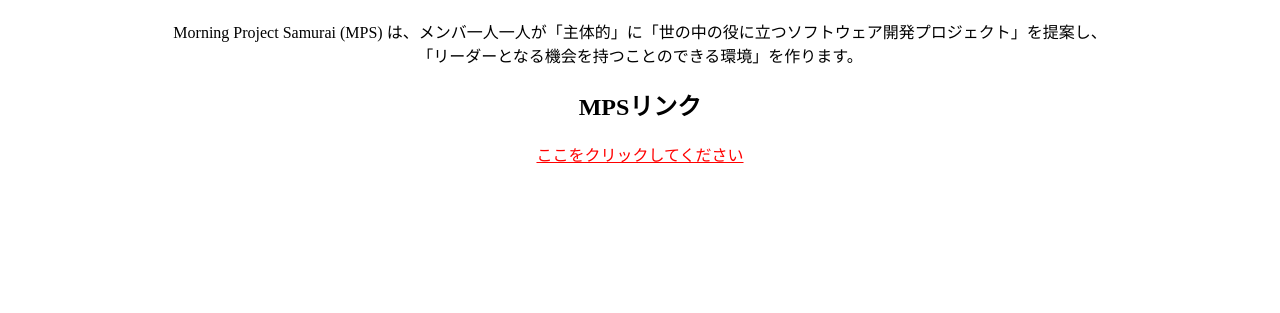
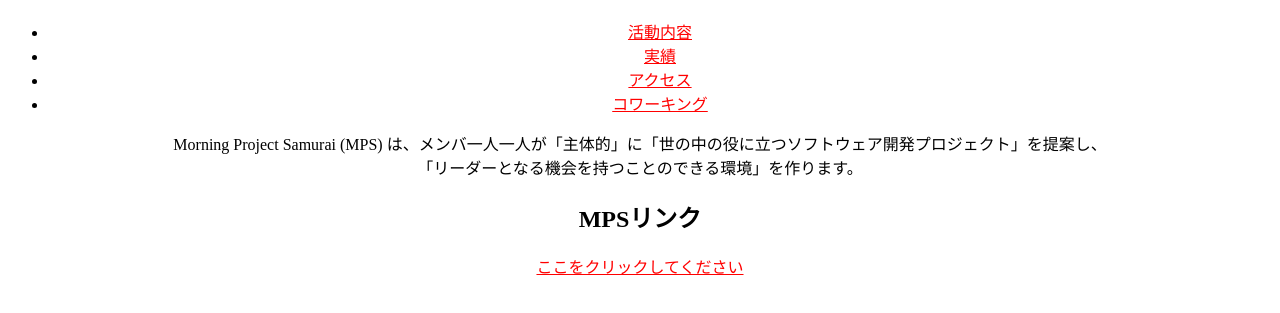
Before and after one commit to morningprojectsamurai/mpsamurai.github.io.2017, a plain HTML site: page index.html in a window 1280 px wide. Shown: the part 237-550 px from the top of the page. Drawn offline with Linux system fonts and the light colour scheme.

Commit message:
Update index.html

```diff
--- a/index.html
+++ b/index.html
@@ -13,6 +13,17 @@
 	<body><!--　ここにページの内容を記述します　-->
 	<img src="images/mps_white.png" alt="MPS写真" width="200" height="100%">
 	<h1>みなさん、こんにちは</h1>
+
+	<nav class="container">
+	    <div class="row">
+		<ul class="menu">
+		    <li><a href="#/about">活動内容</a></li>
+		    <li><a href="#/organization">実績</a></li>
+		    <li><a href="#/project">アクセス</a></li>
+		    <li><a href="#/photo">コワーキング</a></li>
+		</ul>
+	    </div>
+	</nav>
 	<p>Morning Project Samurai (MPS) は、メンバ一人一人が「主体的」に「世の中の役に立つソフトウェア開発プロジェクト」を提案し、<br/>
 	「リーダーとなる機会を持つことのできる環境」を作ります。</p>
 	<h2>MPSリンク</h2>
```
